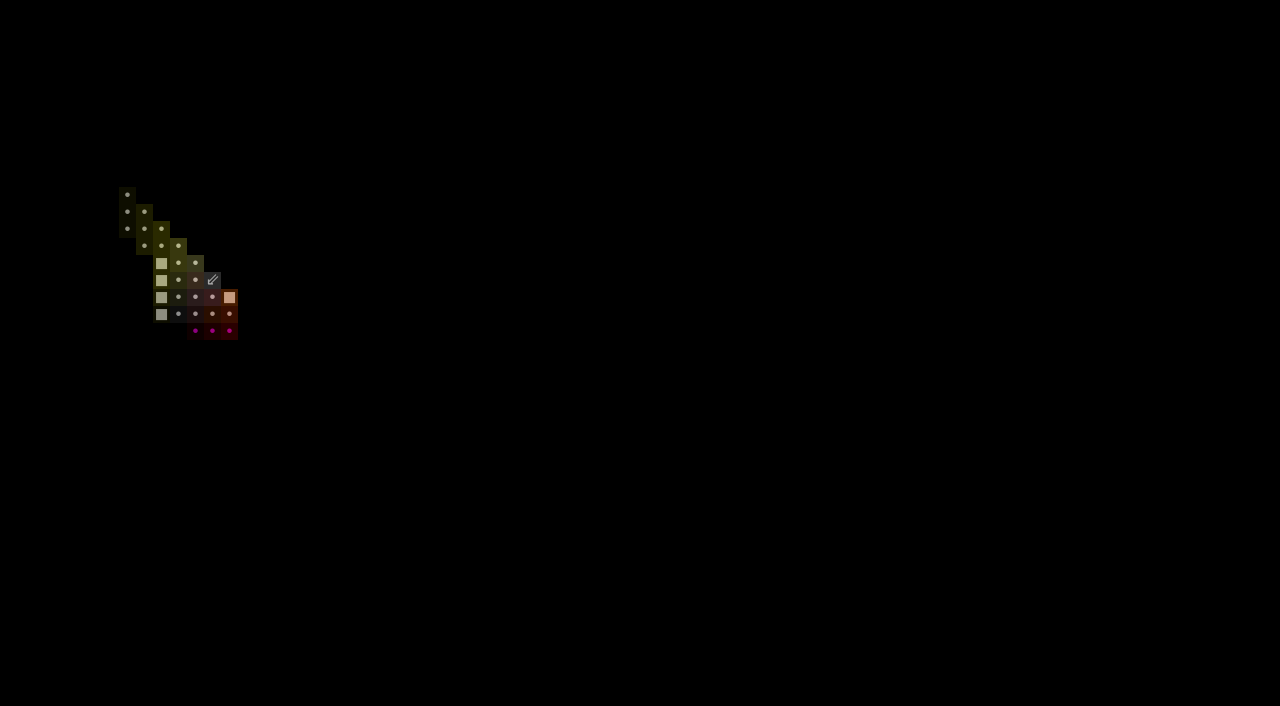
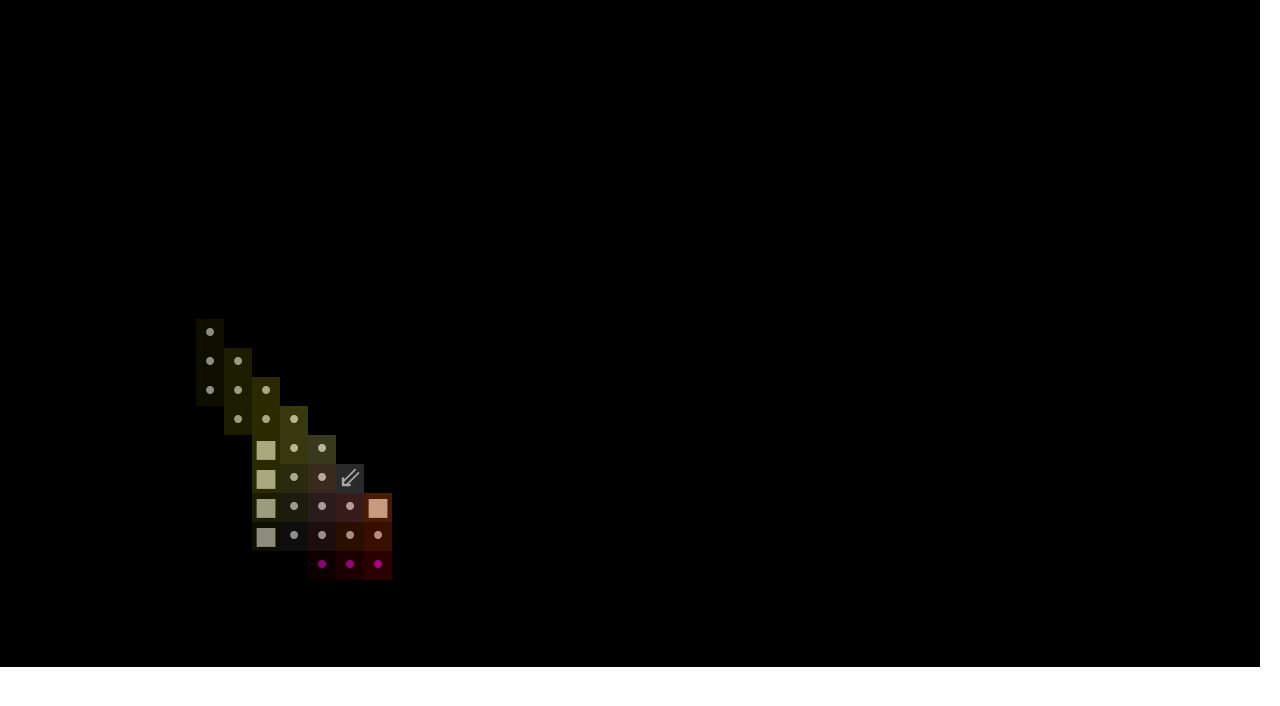
Before and after one commit to kosinaz/Junkers, a plain HTML site: page index.html in a window 1280 px wide. Drawn offline with Linux system fonts and the light colour scheme.

Commit message:
Handled window resize

```diff
--- a/game.js
+++ b/game.js
@@ -25,11 +25,13 @@ var Game = function () {
 
 /**
  * Initializes the loading of the game. After the game window has loaded, the
- * handleEvent function continues the initialization.
+ * handleEvent function continues the initialization. Meanwhile everytime the
+ * window is resized, the display size will reset.
  */
 Game.prototype.init = function () {
   "use strict";
   window.addEventListener("load", this);
+  window.addEventListener("resize", this);
 };
 
 /**
@@ -37,14 +39,13 @@ Game.prototype.init = function () {
  * to full window. Creates the text area, the scheduler, the engine, the level.
  * Creates the player and the NPC-s, adds them to the scheduler, and finally
  * starts the engine.
- * @param {event.type} e The load event.
+ * @param {Event} e The load event.
  */
 Game.prototype.handleEvent = function (e) {
   "use strict";
   var i;
-  if (e.type !== "load") {
-    return;
-  }
+  switch (e.type) {
+  case "load":
     window.removeEventListener("load", this);
     this.display = new ROT.Display({
       width: this.WIDTH,
@@ -52,12 +53,7 @@ Game.prototype.handleEvent = function (e) {
       fontFamily: "Arial"
     });
     document.body.appendChild(this.display.getContainer());
-  this.display.setOptions({
-    fontSize: this.display.computeFontSize(
-      screen.availWidth,
-      screen.availHeight
-    )
-  });
+    this.setSize(this.display);
     this.text = new TextBuffer(this.display, this.HEIGHT, this.TEXT_HEIGHT);
     this.scheduler = new ROT.Scheduler.Speed();
     this.engine = new ROT.Engine(this.scheduler);
@@ -72,6 +68,18 @@ Game.prototype.handleEvent = function (e) {
       }
     }
     this.engine.start();
+    break;
+  case "resize":
+    this.setSize(this.display);
+    break;
+  }
+};
+
+Game.prototype.setSize = function (display) {
+  "use strict";
+  display.setOptions({
+    fontSize: display.computeFontSize(window.innerWidth, window.innerHeight)
+  });
 };
 
 Game.prototype.over = function () {
--- a/index.html
+++ b/index.html
@@ -15,7 +15,6 @@
   <style>
     body {
       margin: 0;
-      background: black;
     }
   </style>
   <title>Junkers</title>
```
Lines whose indentation alone changed are shown as unchanged.
